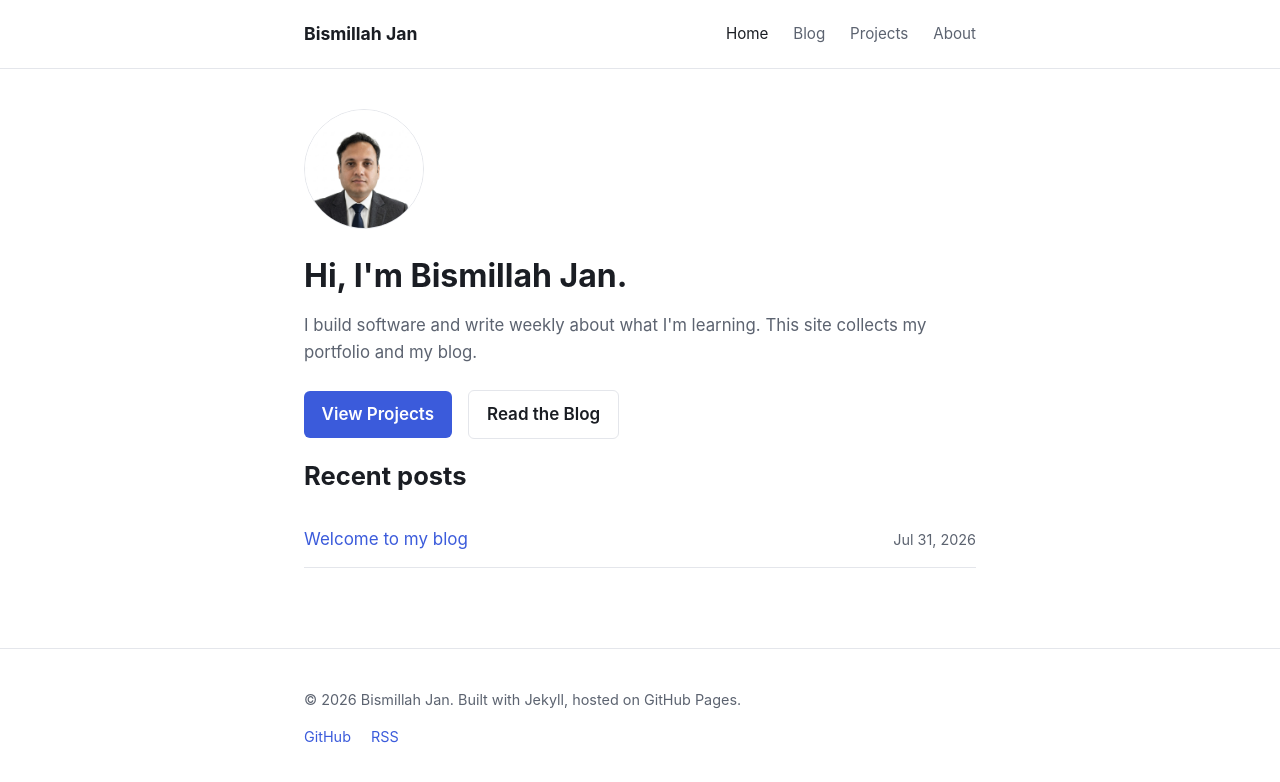
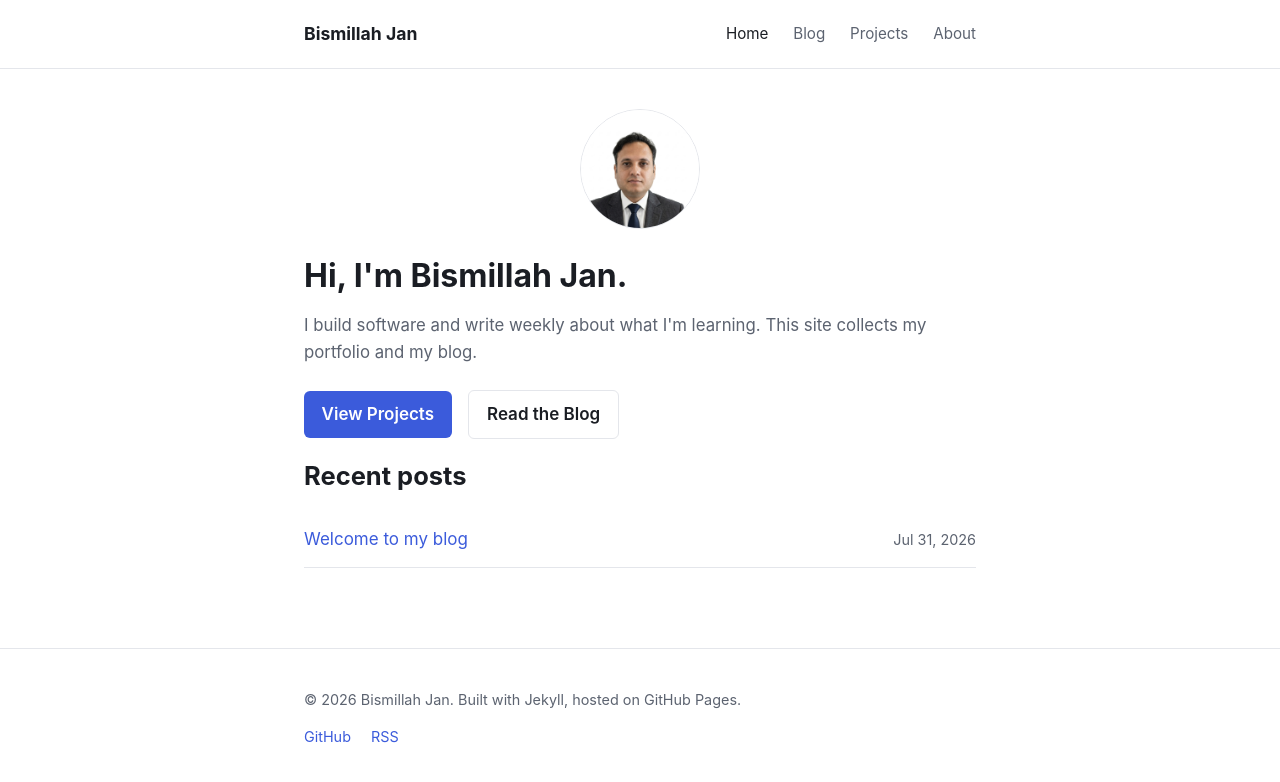
Before and after one commit to Bismillah-Jan/bismillah-jan.github.io, a Jekyll site: the page built from index.html, in a window 1280 px wide. Shown: the top 782 px of the page. Built offline with Jekyll 4.4.1, drawn with Linux system fonts in a browser that asks for light colours.

Commit message:
Center the avatar image horizontally
margin: 0 auto centers the fixed-width avatar within its container
instead of it sitting flush left.

```diff
--- a/assets/css/style.scss
+++ b/assets/css/style.scss
@@ -95,7 +95,7 @@ h1, h2, h3 { line-height: 1.25; }
   border-radius: 50%;
   object-fit: cover;
   border: 1px solid var(--border);
-  margin-bottom: 1.25rem;
+  margin: 0 auto 1.25rem;
 }
 
 /* Hero */
```
